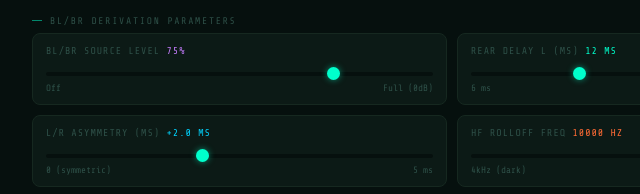
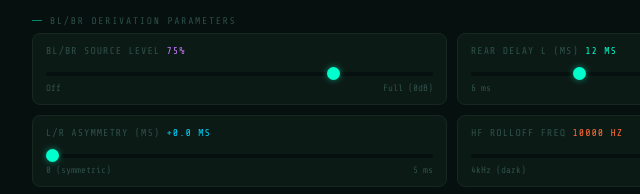
Before and after one commit to AngelGonePro/spatial-audio, an Electron app: page true-atmos-upmixer-5.1-to-7.1/index.html in a window 1100 px wide. Shown: the part 860-1054 px from the top of the page, 98-738 px from the left. Drawn offline with nearby package versions, Linux system fonts and the light colour scheme.

Commit message:
Update index.html

```diff
--- a/true-atmos-upmixer-5.1-to-7.1/index.html
+++ b/true-atmos-upmixer-5.1-to-7.1/index.html
@@ -271,8 +271,8 @@
       <div class="rrow"><span>6 ms</span><span>28 ms</span></div>
     </div>
     <div class="card">
-      <label>L/R Asymmetry (ms)  <span class="vb" id="asymVal">+2.0 ms</span></label>
-      <input type="range" id="asymSlider" min="0" max="5" step="0.5" value="2.0">
+      <label>L/R Asymmetry (ms)  <span class="vb" id="asymVal">+0.0 ms</span></label>
+      <input type="range" id="asymSlider" min="0" max="5" step="0.5" value="0">
       <div class="rrow"><span>0 (symmetric)</span><span>5 ms</span></div>
     </div>
     <div class="card">
@@ -528,6 +528,9 @@ function setStatus(txt,cls){
 function buildFilter(){
   const blLvl  = coeff('blLvlSlider');
   const rearL  = fv('rearLSlider').toFixed(1);
+  // Symmetric: both channels delayed equally — asymmetry caused phantom-centre left-shift
+  // when Voicemeeter or any downmixer summed all channels. Asym slider kept for user control
+  // but defaults to 0 in the UI.
   const rearR  = (fv('rearLSlider') + fv('asymSlider')).toFixed(1);
   const hfFreq = Math.round(fv('hfSlider'));
   const revPct = (fv('revSlider')/100).toFixed(4);
```
